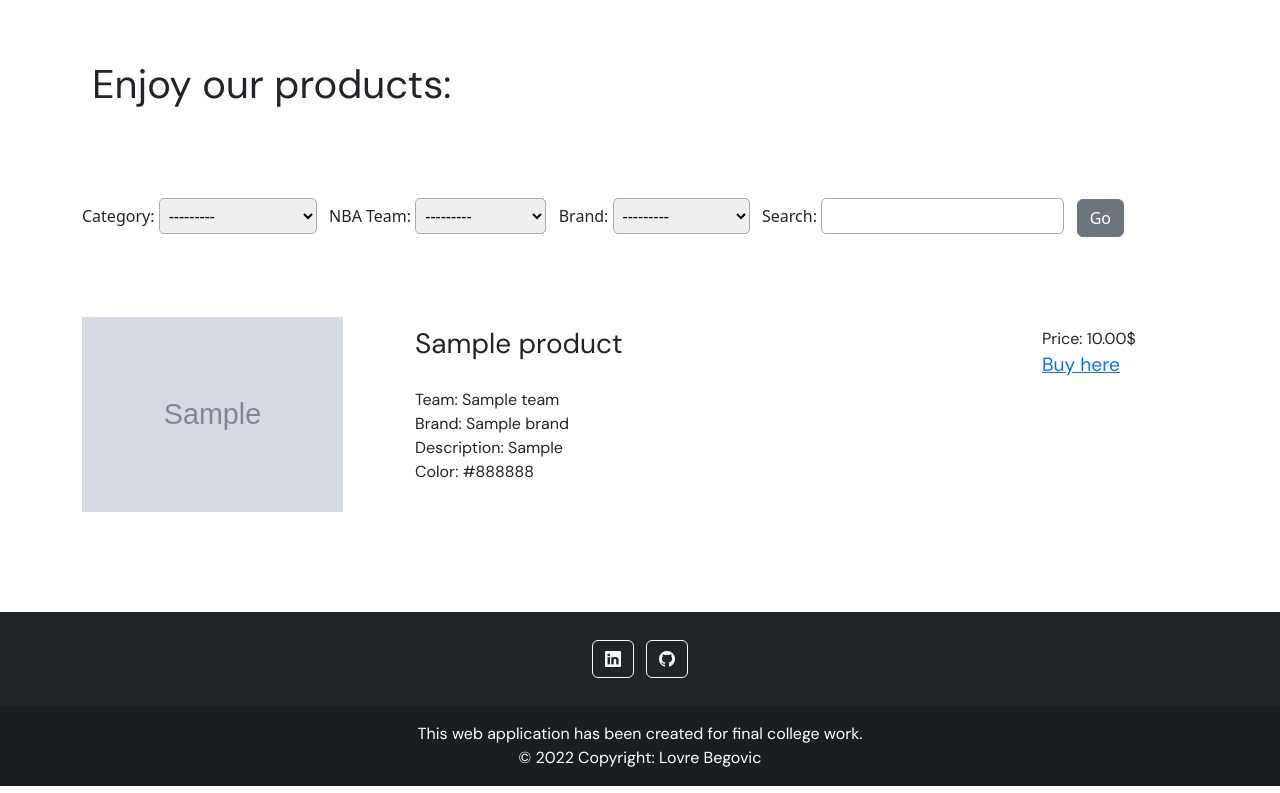
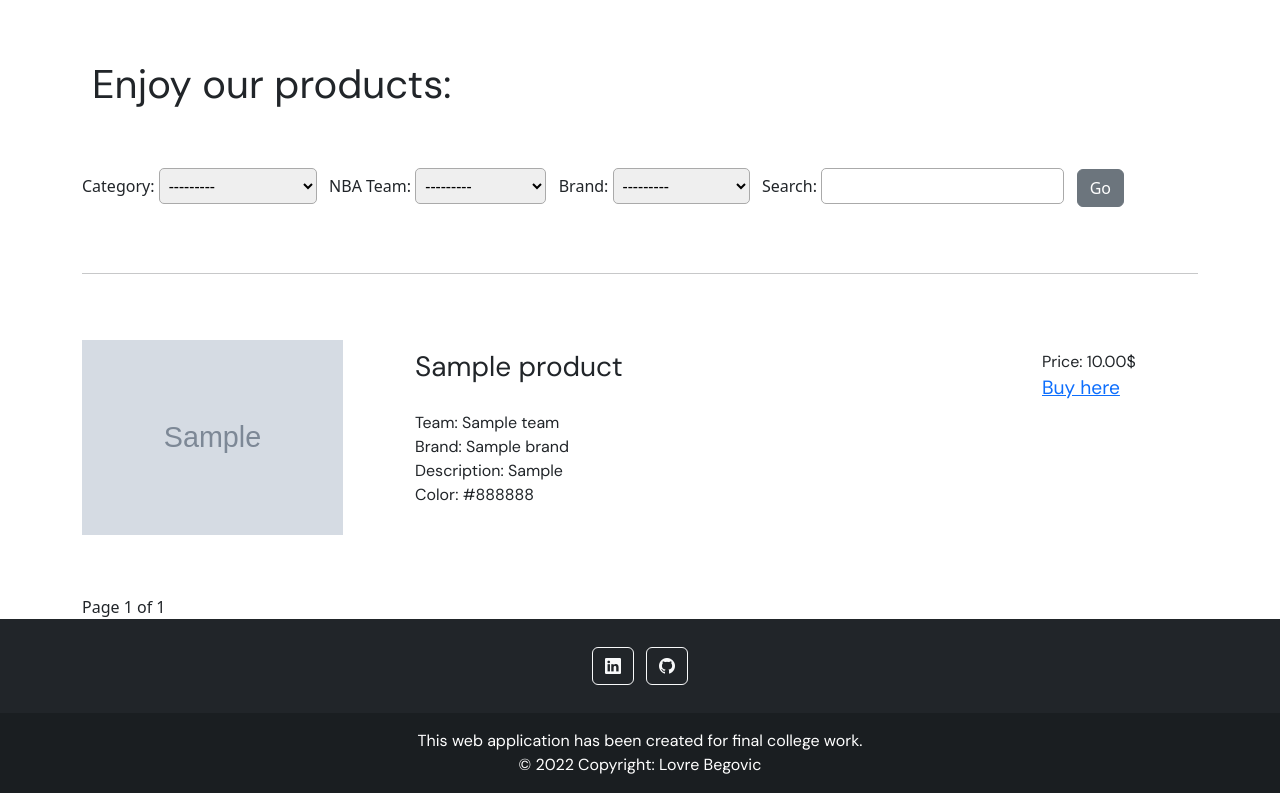
Before and after one commit to lb46861/Basktebal-shop-Swoosh, a Django app: page / in a window 1280 px wide. Shown: the part 76-869 px from the top of the page. Run offline with Django 4.2, Linux system fonts and the light colour scheme; tables that the repository leaves empty hold one stand-in row (values such as "Sample post"); grey boxes marked "Sample" are stand-in pictures; some libraries are stand-ins or nearby versions.

Commit message:
added paginator

```diff
--- a/swoosh_project/swoosh_app/forms.py
+++ b/swoosh_project/swoosh_app/forms.py
@@ -5,9 +5,9 @@ from django.contrib.auth.forms import UserCreationForm
 class UserForm(UserCreationForm):
   class Meta:
     model = User
-    fields = ['username', 'first_name', 'last_name', 'email', 'address', 'phone', 'password1', 'password2']
+    fields = ['username', 'first_name', 'last_name', 'email', 'address', 'phone', 'city', 'country', 'postal_code', 'password1', 'password2']
 
 class UpdateUserForm(ModelForm):
     class Meta:
         model = User
-        fields = ['username', 'first_name', 'last_name', 'email', 'address', 'phone']
+        fields = ['username', 'first_name', 'last_name', 'email', 'address', 'phone', 'city', 'country', 'postal_code']
--- a/swoosh_project/swoosh_app/models.py
+++ b/swoosh_project/swoosh_app/models.py
@@ -13,6 +13,9 @@ class User(AbstractUser):
     role_id = models.ForeignKey(Role, on_delete=models.CASCADE, null=True, default=1)
     address = models.CharField(max_length=50, null=True, blank=True)
     phone = PhoneNumberField(null=True, blank=True, unique=False)
+    city = models.CharField(max_length=100, null=True, blank=True)
+    country = models.CharField(max_length=100, null=True, blank=True)
+    postal_code = models.CharField(max_length=100, null=True, blank=True)
 
 
 class Order(models.Model):
--- a/swoosh_project/swoosh_app/templates/account/mycart.html
+++ b/swoosh_project/swoosh_app/templates/account/mycart.html
@@ -45,7 +45,8 @@
                     </div>
                 </div>
             {% endfor %}
-            <div class="row" style="border-top: 1px solid #333;">
+            <hr>
+            <div class="row">
                 <div class="col-sm-8"></div>
                 <div class="col-sm-4">
                     <p style="font-weight: 600; text-align: right; padding-top: 40px;">Total price: {{order.get_total}} $
--- a/swoosh_project/swoosh_app/templates/account/myorders.html
+++ b/swoosh_project/swoosh_app/templates/account/myorders.html
@@ -22,6 +22,7 @@
                        <a href="{% url 'order' order.id %}">More info</a>
                     </div>
                 </div>
+                <hr>
             {% endfor %}
 
         {% else %}
--- a/swoosh_project/swoosh_app/templates/products/productList.html
+++ b/swoosh_project/swoosh_app/templates/products/productList.html
@@ -5,9 +5,9 @@
 <div class="container">
 
 
-        <h1 style="margin-bottom: 80px; margin-top: 50px;">Enjoy our products: </h1>
+        <h1 style="margin-bottom: 50px; margin-top: 50px;">Enjoy our products: </h1>
     <div class="row">
-        <div class="col-sm-12" style="margin-bottom: 80px;">
+        <div class="col-sm-12" style="margin-bottom: 50px;">
             <form method="get">
                 {% csrf_token %}
                 Category: {{ myFilter.form.category_id }} &nbsp;
@@ -20,8 +20,9 @@
     </div>
 
 
-        {% for product in products %}
-        <div class="row" style="margin-bottom: 100px;">
+        {% for product in products_pages %}
+        <hr>
+        <div class="row" style="margin-bottom: 60px; padding-top: 50px;">
             <div class="col-sm-3">
                 <a href="{% url 'productdetail' product.id%}"><img  src="{{ product.image.url }}" class="img-fluid" alt={{product.name}}></a>
             </div>
@@ -40,7 +41,21 @@
                 <a href="{% url 'productdetail' product.id %}" style="font-size: 1.2rem;">Buy here</a></p>
             </div>
         </div>
+
         {% endfor %}
+
+       {% if products_pages.has_previous %}
+            <a href="?page=1">&laquo First</a>
+            <a href="?page={{products_pages.previous_page_number}}">Previous</a>
+       {% endif %}
+
+       Page {{products_pages.number}} of {{products_pages.paginator.num_pages}}
+
+       {% if products_pages.has_next %}
+            <a href="?page={{ products_pages.next_page_number }}">Next</a>
+            <a href="?page={{products_pages.paginator.num_pages}}">Last &raquo</a>
+       {% endif %}
+
 
 </div>
 
--- a/swoosh_project/swoosh_app/views.py
+++ b/swoosh_project/swoosh_app/views.py
@@ -16,6 +16,7 @@ import stripe
 from django.utils import timezone
 from django.conf import settings
 from .filters import ProductFilter
+from django.core.paginator import Paginator
 stripe.api_key = settings.STRIPE_SECRET_KEY
 
 
@@ -34,11 +35,14 @@ def register(request):
 def productlist(request):
     products = Product.objects.all()
     myFilter = ProductFilter(request.GET, queryset=products)
-    #qs -> querySet data gets rendered, thrown into filter, and then we remake variable products with new data
     products = myFilter.qs
+    paginator = Paginator(products, 2)
+    page = request.GET.get('page')
+    products_pages = paginator.get_page(page)
     data = {
         'products': products,
-        'myFilter': myFilter
+        'myFilter': myFilter,
+        'products_pages': products_pages
     }
     return render(request, 'products/productlist.html', data)
 
```
Also changed, not shown: swoosh_project/swoosh_app/templates/account/order.html (+6 -2 lines), swoosh_project/swoosh_app/migrations/0036_order_city_order_country_order_postal_code.py (added), swoosh_project/swoosh_app/migrations/0037_remove_order_city_remove_order_country_and_more.py (added), swoosh_project/swoosh_app/migrations/0038_alter_user_postal_code.py (added).
